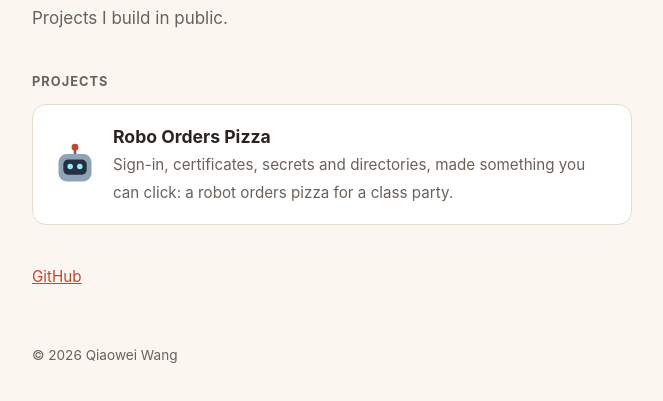
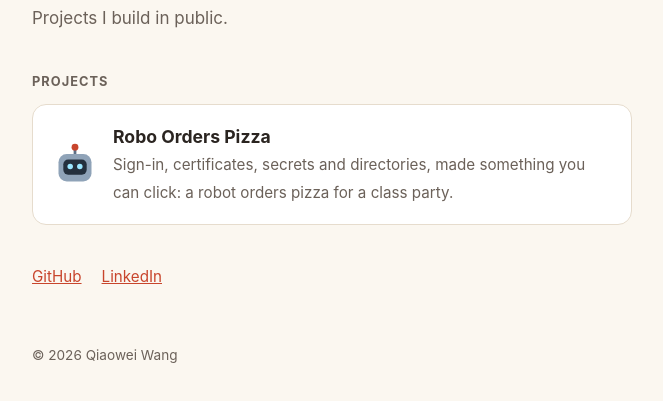
Before and after one commit to Biubiuwang123/qiaowei-homepage, a plain HTML site: page index.html in a window 1280 px wide. Shown: the part 147-548 px from the top of the page, without its empty margins (308-971 px from the left). Drawn offline with Linux system fonts and the light colour scheme.

Commit message:
Add LinkedIn link
Co-Authored-By: Claude Opus 5.5 <noreply@anthropic.com>

```diff
--- a/index.html
+++ b/index.html
@@ -42,6 +42,7 @@
 
     <div class="links">
       <a href="https://github.com/Biubiuwang123" rel="noopener">GitHub</a>
+      <a href="https://www.linkedin.com/in/qiaoweiwang/" rel="noopener">LinkedIn</a>
     </div>
 
     <footer>© 2026 Qiaowei Wang</footer>
```
